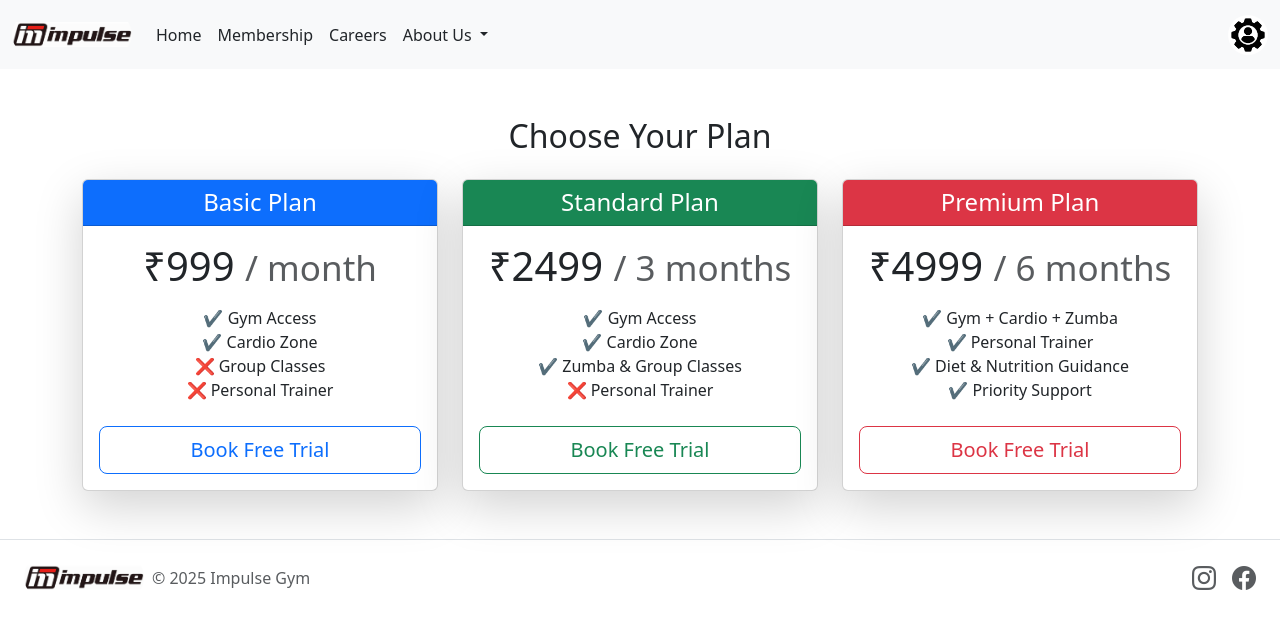
After one commit to Tejas-Joshiii/Impulse-GYM, a Flask app: page /membershipDetails in a window 1280 px wide. The commit adds this page. Shown: the top 629 px of the page. Run offline with Flask 3, Linux system fonts and the light colour scheme.

Commit message:
made membership nav one and improved aesthetics

```diff
--- a/app.py
+++ b/app.py
@@ -1,5 +1,6 @@
-from flask import Flask, render_template, url_for, request, jsonify
-from database import load_workout_from_db, init_db, load_workouts_from_db, add_membershipTodb  # Import the function to load workouts from the database
+from flask import Flask, render_template, url_for, request, jsonify,  flash, redirect
+from database import load_workout_from_db, init_db, load_workouts_from_db, add_membershipTodb,insert_trial_membership, create_tables  # Import the function to load workouts from the database
+import os
 
 init_db() # yeh function initializes the database and creates the table if it doesn't exist and also create .db file but not db folder
 print("Database initialized ✅")
@@ -58,6 +59,28 @@ def feed_membership(mem_id):
     # return jsonify(data
     return render_template("formSubmitted.html", application=data) # help in displying submitted data on this html page
 
+@app.route("/membershipDetails")
+def load_navMembership():
+    return render_template("navMembership.html")
+
+
+app.secret_key = os.getenv("SECRET_KEY", "fallback_key") # yeh flash ke liye banani padti hai security ke liye
+@app.route("/trial", methods=["GET", "POST"])
+def trial_form():
+    if request.method == "POST":
+        name = request.form["name"]
+        email = request.form["email"]
+        phone = request.form["phone"]
+        plan_id = request.form["plan_id"]
+        preferred_date = request.form["preferred_date"]
+
+        insert_trial_membership(name, email, phone, plan_id, preferred_date)
+        flash("Trial class booked successfully!", "success")
+        return render_template("trialBooked.html")   # redirect nahi, direct render
+
+    return render_template("trial_form.html")
+
+create_tables()
 
 # Run the application if this script is executed directly
 if __name__ == "__main__":
--- a/templates/applyChartCard.html
+++ b/templates/applyChartCard.html
@@ -31,7 +31,7 @@
     .but {
         display: flex;
         justify-content: center;
-
+        margin-bottom: 15px;
     }
 
     .apply{
--- a/templates/nav.html
+++ b/templates/nav.html
@@ -15,10 +15,10 @@
     <div class="collapse navbar-collapse" id="navbarNavDropdown">
       <ul class="navbar-nav me-auto">
         <li class="nav-item">
-          <a class="nav-link active text-dark" aria-current="page" href="#">Home</a>
+          <a class="nav-link active text-dark" aria-current="page" href="/">Home</a>
         </li>
         <li class="nav-item">
-          <a class="nav-link text-dark" href="#">Membership</a>
+          <a class="nav-link text-dark" href="/membershipDetails">Membership</a>
         </li>
         <li class="nav-item">
           <a class="nav-link text-dark" href="#">Careers</a>
--- /dev/null
+++ b/templates/navMembership.html
@@ -0,0 +1,83 @@
+<!DOCTYPE html>
+<html lang="en">
+<head>
+    <meta charset="UTF-8">
+    <meta name="viewport" content="width=device-width, initial-scale=1.0">
+    <title>Membership Details</title>
+    <!-- Bootstrap CSS -->
+    {% include 'bootstrap.html' %}
+</head>
+<body>
+    {% include 'nav.html' %}
+
+    <!-- Membership Plans Section -->
+    <div class="container my-5">
+        <h2 class="text-center mb-4">Choose Your Plan</h2>
+        <div class="row text-center">
+
+            <!-- Basic Plan -->
+            <div class="col-md-4">
+                <div class="card shadow-lg h-100">
+                    <div class="card-header bg-primary text-white">
+                        <h4 class="my-0 fw-normal">Basic Plan</h4>
+                    </div>
+                    <div class="card-body">
+                        <h1 class="card-title pricing-card-title">₹999 <small class="text-muted">/ month</small></h1>
+                        <ul class="list-unstyled mt-3 mb-4">
+                            <li>✔ Gym Access</li>
+                            <li>✔ Cardio Zone</li>
+                            <li>❌ Group Classes</li>
+                            <li>❌ Personal Trainer</li>
+                        </ul>
+                        <a href="{{ url_for('trial_form', plan_id='basic') }}" class="w-100 btn btn-lg btn-outline-primary">Book Free Trial</a>
+                    </div>
+                </div>
+            </div>
+
+            <!-- Standard Plan -->
+            <div class="col-md-4">
+                <div class="card shadow-lg h-100">
+                    <div class="card-header bg-success text-white">
+                        <h4 class="my-0 fw-normal">Standard Plan</h4>
+                    </div>
+                    <div class="card-body">
+                        <h1 class="card-title pricing-card-title">₹2499 <small class="text-muted">/ 3 months</small></h1>
+                        <ul class="list-unstyled mt-3 mb-4">
+                            <li>✔ Gym Access</li>
+                            <li>✔ Cardio Zone</li>
+                            <li>✔ Zumba & Group Classes</li>
+                            <li>❌ Personal Trainer</li>
+                        </ul>
+                        <a href="{{ url_for('trial_form', plan_id='standard') }}" class="w-100 btn btn-lg btn-outline-success">Book Free Trial</a>
+                    </div>
+                </div>
+            </div>
+
+            <!-- Premium Plan -->
+            <div class="col-md-4">
+                <div class="card shadow-lg h-100">
+                    <div class="card-header bg-danger text-white">
+                        <h4 class="my-0 fw-normal">Premium Plan</h4>
+                    </div>
+                    <div class="card-body">
+                        <h1 class="card-title pricing-card-title">₹4999 <small class="text-muted">/ 6 months</small></h1>
+                        <ul class="list-unstyled mt-3 mb-4">
+                            <li>✔ Gym + Cardio + Zumba</li>
+                            <li>✔ Personal Trainer</li>
+                            <li>✔ Diet & Nutrition Guidance</li>
+                            <li>✔ Priority Support</li>
+                        </ul>
+                        <a href="{{ url_for('trial_form', plan_id='premium') }}" class="w-100 btn btn-lg btn-outline-danger">Book Free Trial</a>
+                    </div>
+                </div>
+            </div>
+
+        </div>
+    </div>
+
+    {% include 'footer.html' %}
+
+    <!-- Bootstrap JS -->
+    <script src="https://cdn.jsdelivr.net/npm/bootstrap@5.3.0/dist/js/bootstrap.bundle.min.js"></script>
+</body>
+</html>
```
Also changed, not shown: database.py (+29 -1 lines), templates/exerciseApplicationForm.html (+29 -6 lines), templates/formSubmitted.html (+6 -3 lines), templates/trialBooked.html (added, +40 -0 lines), templates/trial_form.html (added, +62 -0 lines), db/database.db, static/liftLogo.png (added), 3 other files.
